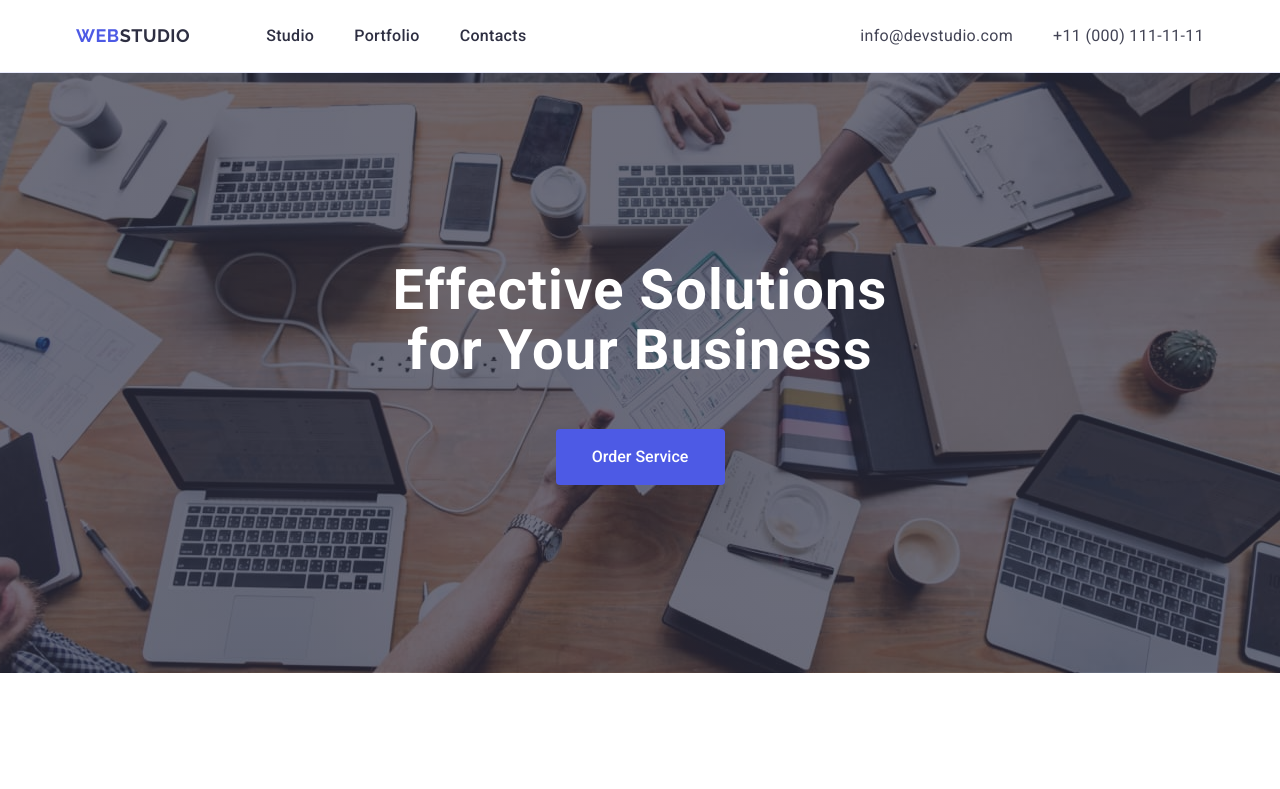
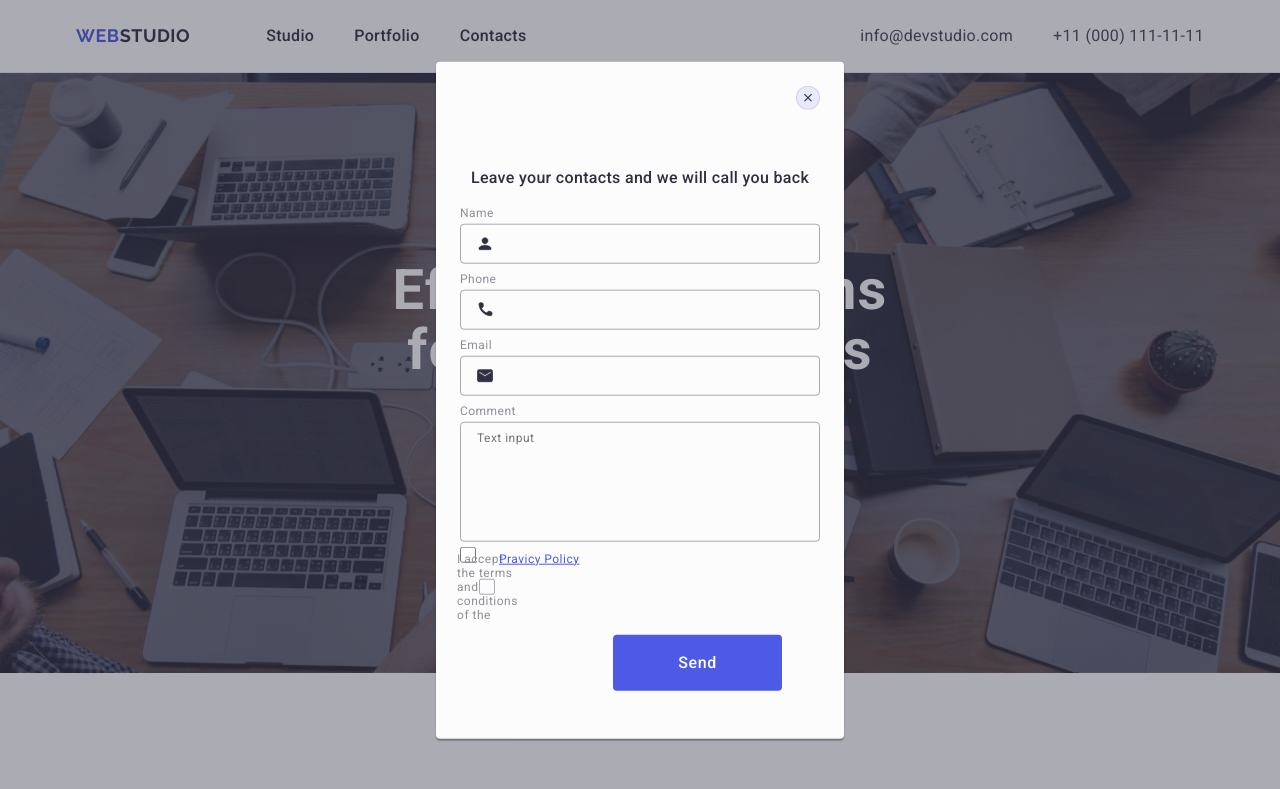
Before and after one commit to ACF136AAV/goit-markup-hw-05, a plain HTML site: page index.html in a window 1280 px wide. Shown: the top 789 px of the page. Drawn offline with nearby package versions, Linux system fonts and the light colour scheme.

Commit message:
Update style.css

```diff
--- a/css/style.css
+++ b/css/style.css
@@ -1,6 +1,6 @@
 *,
 *::before,
-*::after {
+*::after{
     box-sizing: border-box;
 }
 
@@ -10,27 +10,27 @@ h3,
 h4,
 h5,
 h6,
-p {
+p{
     margin: 0;
 }
 
-body {
+body{
     font-family: "Roboto", sans-serif;
     color: #434455;
     background-color: #FFFFFF;
 }
 
-ul {
+ul{
     margin: 0;
     padding: 0;
     list-style-type: none;
 }
 
-img {
+img{
     display: block
 }
 
-.logo-header {
+.logo-header{
     font-family: "Raleway", sans-serif;
     color: #4D5AE5;
     font-weight: 700;
@@ -42,7 +42,7 @@ img {
     display: inline-block;
 }
 
-.logo {
+.logo{
     font-family: "Raleway", sans-serif;
     color: #4D5AE5;
     font-weight: 700;
@@ -55,11 +55,11 @@ img {
     margin-bottom: 16px;
 }
 
-.logo- {
+.logo-{
     color: #2E2F42;
 }
 
-.logo-footer {
+.logo-footer{
     color: #F4F4FD;
 }
 
@@ -67,17 +67,17 @@ a {
     text-decoration: none;
 }
 
-.nav-head {
+.nav-head{
     display: flex;
     align-items: center;
 }
 
-.nav-list {
+.nav-list{
     color: #2E2F42;
     display: flex;
     gap: 40px;
 }
-.nav-links {
+.nav-links{
     font-weight: 500;
     font-size: 16px;
     line-height: 1.5;
@@ -86,17 +86,17 @@ a {
     padding: 24px 0;
     transition: color 250ms cubic-bezier(0.4, 0, 0.2, 1);
 }
-.nav-links:hover {
+.nav-links:hover{
     color: #404bbf;
 }
 
-.nav-links:focus {
+.nav-links:focus{
     color: #404bbf;
 }
 .plug-link{
     position: relative;
 }
-.plug-link::after {
+.plug-link::after{
     content: '';
     position: absolute;
     left: 0;
@@ -105,19 +105,19 @@ a {
     background-color: #404bbf;
     border-radius: 2px;
 }
-.address-head {
+.address-head{
     font-style: normal;
     margin-left: auto;
     transition: color 250ms cubic-bezier(0.4, 0, 0.2, 1);
 }
 
-.address-list {
+.address-list{
     display: flex;
     gap: 40px;
 
 }
 
-.address-info {
+.address-info{
     font-size: 16px;
     line-height: 1.5;
     letter-spacing: 0.02em;
@@ -125,15 +125,15 @@ a {
     transition: color 250ms cubic-bezier(0.4, 0, 0.2, 1);
 }
 
-.address-info:hover {
+.address-info:hover{
     color: #404bbf
 }
 
-.address-info:focus {
+.address-info:focus{
     color: #404bbf
 }
 
-.main-sections {
+.main-sections{
     background-color: #2E2F42;
     padding: 188px 0;
     flex-shrink: 0;
@@ -149,7 +149,7 @@ a {
     margin: 0 auto;
 }
 
-.main-title {
+.main-title{
     font-size: 56px;
     line-height: 1.07;
     text-align: center;
@@ -161,7 +161,7 @@ a {
     margin-right: auto;
 }
 
-.list-description {
+.list-description{
     background-color: #FFFFFF;
     width: calc((100% - 72px) / 4);
     border-radius: 0px 0px 4px 4px;
@@ -170,7 +170,7 @@ a {
                 0px 2px 1px rgba(46, 47, 66, 0.08);
 }
 
-.btn {
+.btn{
     background-color: #4D5AE5;
     font-family: "Roboto", sans-serif;
     font-weight: 500;
@@ -191,15 +191,15 @@ a {
     transition: background-color 250ms cubic-bezier(0.4, 0, 0.2, 1);
 }
 
-.btn:hover {
+.btn:hover{
     background-color: #404BBF;
 }
 
-.btn:focus {
+.btn:focus{
     background-color: #404BBF;
 }
 
-.description {
+.description{
     font-weight: 500;
     font-size: 20px;
     line-height: 1.2;
@@ -209,7 +209,7 @@ a {
     margin-bottom: 8px;
 }
 
-.text-dscr {
+.text-dscr{
     font-size: 16px;
     line-height: 1.5;
     letter-spacing: 0.02em;
@@ -217,12 +217,12 @@ a {
     text-align: center;
 }
 
-.team {
+.team{
     background-color: #F4F4FD;
     padding: 120px 0;
 }
 
-.footer-container {
+.footer-container{
     background-color: #2e2f42;
     padding: 100px 0;
 }
@@ -234,7 +234,7 @@ a {
     max-width: 264px;
 }
 
-.header {
+.header{
     border-bottom: 1px solid #e7e9fc;
     padding: 0 15px 0 15px;
     margin-left: 0;
@@ -245,7 +245,7 @@ a {
                 0px 1px 6px rgba(46, 47, 66, 0.08);
 }
 
-.container-header {
+.container-header{
     display: flex;
     margin: 0 auto;
     width: 1440px;
@@ -256,7 +256,7 @@ a {
     max-height: 72px;
 }
 
-.container {
+.container{
     padding-left: 0;
     padding-right: 0;
     padding: 0 15px;
@@ -264,11 +264,11 @@ a {
     margin: 0 auto;
 }
 
-.expl-content {
+.expl-content{
     display: flex;
 }
 
-.conteiner-expl1 {
+.conteiner-expl1{
     border-radius: 4px;
     border: 1px solid var(--LIGHT-SLATE, #8E8F99);
     background: var(--CLOUD, #F4F4FD);
@@ -279,7 +279,7 @@ a {
     margin-bottom: 8px;
 }
 
-.conteiner-expl2 {
+.conteiner-expl2{
     border-radius: 4px;
     border: 1px solid var(--LIGHT-SLATE, #8E8F99);
     background: var(--CLOUD, #F4F4FD);
@@ -290,7 +290,7 @@ a {
     margin-left: 24px;
 }
 
-.conteiner-expl3 {
+.conteiner-expl3{
     border-radius: 4px;
     border: 1px solid #8E8F99;
     background: #F4F4FD;
@@ -301,7 +301,7 @@ a {
     margin-left: 24px;
 }
 
-.conteiner-expl4 {
+.conteiner-expl4{
     border-radius: 4px;
     border: 1px solid var(--LIGHT-SLATE, #8E8F99);
     background: var(--CLOUD, #F4F4FD);
@@ -312,20 +312,20 @@ a {
     margin-left: 24px;
 }
 
-.explanation {
+.explanation{
     width: calc(100% - 30px);
     padding: 120px 0;
     gap: 24px;
 }
 
-.exp-list {
+.exp-list{
     width: calc((100% - 72px) / 4);
     display: flex;
     flex-direction: column;
     align-items: flex-start;
 }
 
-.icons-expl {
+.icons-expl{
     display: flex;
     align-items: center;
     justify-content: center;
@@ -374,7 +374,7 @@ a {
 }
 
 
-.icons-team-cont {
+.icons-team-cont{
     width: 40px;
     height: 40px;
     border-radius: 90% 90% 90%;
@@ -384,14 +384,14 @@ a {
     margin-left: 23px;
 }
 
-.cont-icons {
+.cont-icons{
     display: flex;
 }
 li:hover p{
     transform: translateY(0%);
 }
 
-.visually-hidden {
+.visually-hidden{
     position: absolute;
     width: 1px;
     height: 1px;
@@ -409,12 +409,12 @@ li:hover p{
     color: #2e2f42;
 }
 
-.description-list {
+.description-list{
     display: flex;
     gap: 24px;
 }
 
-.sub-title {
+.sub-title{
     color: #2E2F42;
     margin-bottom: 72px;
     text-align: center;
@@ -432,11 +432,11 @@ li:hover p{
     gap: 24px;
 }
 
-.employees {
+.employees{
     padding: 32px 0;
 }
 
-.portfolio {
+.portfolio{
     padding-top: 120px;
     padding-bottom: 120px;
 }
@@ -476,12 +476,12 @@ li:hover p{
     transform: translateY(100%);
     transition: transform 250ms cubic-bezier(0.4, 0, 0.2, 1);
 }
-.portfolio-apps {
+.portfolio-apps{
     padding: 32px 16px;
     border: 1px solid #e7e9fc;
     border-top: none;
 }
-.apps-head {
+.apps-head{
     font-weight: 500;
     font-size: 20px;
     line-height: 1.2;
@@ -577,7 +577,7 @@ li:hover p{
 
     color: #FFF;
     text-align: center;
-    font-family: Roboto;
+    font-family: "Roboto", sans-serif;
     font-size: 16px;
     font-style: normal;
     font-weight: 500;
@@ -638,13 +638,13 @@ li:hover p{
     width: 100%;
     height: 100%;
     background-color: rgba(46, 47, 66, 0.40);
-    transition: opacity 300ms ease-in, visibility 300ms ease-in;
+    transition: opacity 250ms cubic-bezier(0.4, 0, 0.2, 1), visibility 250ms cubic-bezier(0.4, 0, 0.2, 1);
 
     opacity: 0;
     visibility: hidden;
     pointer-events: none;
 }
-.backdrop.is-ope{
+.backdrop.is-open{
     opacity: 1;
     visibility: visible;
     pointer-events: initial;
@@ -653,14 +653,23 @@ li:hover p{
     margin-bottom: 8px;
 }
 .modal{
-    position: relative;
+    position: absolute;
+    top: 50%;
+    left: 50%;
+    transform: translate(-50%, -50%) scale(1);
+
     width: 408px;
     min-height: 584px;
     flex-shrink: 0;
 
+    box-shadow:  0px 1px 1px rgba(0, 0, 0, 0.14),
+                 0px 1px 3px rgba(0, 0, 0, 0.12),
+                 0px 2px 1px rgba(0, 0, 0, 0.2);
+    transform: 250ms cubic-bezier(0.4, 0, 0.2, 1);
+
     border-radius: 4px;
     background-color : #FCFCFC;
-    padding: 40px;
+    padding: 72px 24px 24px 24px;
 }
 .modal-btn{
     position: absolute;
@@ -672,13 +681,30 @@ li:hover p{
     align-items: center;
     justify-content: center;
     border-radius: 50%;
-    border-color: #D0D2E3;
     background-color: #E7E9FC;
+    border: 1px solid rgba(0, 0, 0, 0.1);
+    padding: 0;
+    transition: background-color 250ms cubic-bezier(0.4, 0, 0.2, 1), border 250ms cubic-bezier(0.4, 0, 0.2, 1);
     cursor: pointer;
     flex-shrink: 0;
 }
+.modal-btn:hover{
+    background-color: #404bbf;
+    border: none;
+}
+.modal-btn:focus{
+    background-color: #404bbf;
+    border: none;
+}
 .modal-btn-icon{
+    transition: fill 250ms cubic-bezier(0.4, 0, 0.2, 1);
     fill: #2E2F42;
+}
+.modal-btn-icon:hover{
+    fill: #ffffff
+}
+.modal-btn-icon:focus{
+    fill: #ffffff
 }
 .modal-caption{
     width: 100%;
@@ -690,11 +716,12 @@ li:hover p{
     font-size: 16px;
     font-style: normal;
     font-weight: 500;
-    line-height: 24px;
+    line-height: 1.5;
+    letter-spacing: 0.02em;
 }
 .form-label {
     display: block;
-    margin-bottom: 8px;
+    margin-bottom: 4px;
 
     color: #8E8F99;
 
@@ -702,18 +729,21 @@ li:hover p{
     font-size: 12px;
     font-style: normal;
     font-weight: 400;
-    line-height: 14px;
+    line-height: 1.17;
     letter-spacing: 0.48px;
 }
 .form-input{
     width: 100%;
     height: 40px;
 
-    padding-left: 40px;
+    padding-left: 38px;
+
+    transition: border-color 250ms cubic-bezier(0.4, 0, 0.2, 1);
 
     border-radius: 4px;
     border: 1px solid var(--NAVY-BLUE-modal, rgba(46, 47, 66, 0.40));
-    outline: none;
+    outline: transparent;
+    background-color: transparent;
 }
 .form-input:focus{
     border-color: #4D5AE5;
@@ -731,9 +761,14 @@ li:hover p{
 
     fill: #2E2F42;
     stroke: #2E2F42;
+
+    transition: fill 250ms cubic-bezier(0.4, 0, 0.2, 1);
 }
 .form-input:focus + .form-icon{
     fill: #4D5AE5;
+}
+.form-wrapper-comment{
+    margin-bottom: 16px;
 }
 .checkbox{
     width: 100%;
@@ -743,41 +778,50 @@ li:hover p{
     height: 16px;
     flex-shrink: 0;
 }
+.checkbox:checked{
+    background-color: #404bbf;
+    border: none;
+    fill: #F4F4FD;
+}
 .form-agreement {
     display: block;
     margin-bottom: 40px;
-    font-size: 14px;
-    letter-spacing: -0.02em;
-    color: rgba(64, 64, 64, 0.6);
+    font-size: 12px;
+    line-height: 1.17;
+    letter-spacing: 0.04em;
+    color: #8e8f99;;
     user-select: none;
 }
 .modal-send-btn{
-    display: inline-flex;
+    display: block;
+    min-width: 169px;
+    height: 56px;
     padding: 12px 32px;
     border: none;
     border-radius: 4px;
-    background-color: #2196f3;
+    background-color: #4D5AE5;
     color: #fff;
     cursor: pointer;
     margin: 0 153px 24px;
     text-align: center;
-    font-family: Roboto;
+    font-family: "Roboto", sans-serif;
     font-size: 16px;
     font-style: normal;
     font-weight: 500;
-    line-height: 24px;
-    letter-spacing: 0.64px;
-    width: auto;
-    height: auto;
+    line-height: 1.5;
+    letter-spacing: 0.04em;
+    transition: background-color 250ms cubic-bezier(0.4, 0, 0.2, 1);
 }
 .checkbox-text{
-    color: #8E8F99;
-    font-family: Roboto;
-    font-size: 12px;
-    font-style: normal;
-    font-weight: 400;
-    line-height: 14px;
-    letter-spacing: 0.48px;
+    width: 16px;
+    height: 16px;
+    border: 1px solid rgba(46, 47, 66, 0.4);
+    border-radius: 2px;
+    transition: background-color 250ms cubic-bezier(0.4, 0, 0.2, 1), border 250ms cubic-bezier(0.4, 0, 0.2, 1), fill 250ms cubic-bezier(0.4, 0, 0.2, 1);
+    display: inline-flex;
+    align-items: center;
+    justify-content: center;
+    fill: transparent;
 }
 .text-pp{
     color: #4D5AE5;
@@ -792,7 +836,23 @@ li:hover p{
 .form-comment{
     width: 100%;
     height: 120px;
+    font-size: 12px;
+    line-height: 1.17;
+    letter-spacing: 0.04em;
+    color: rgba(46, 47, 66, 0.4);
     flex-shrink: 0;
     border-radius: 4px;
     border: 1px solid rgba(46, 47, 66, 0.40);
+    background-color: transparent;
+    padding: 8px 16px;
+    outline: transparent;
+    resize: none;
+    transition: border-color 250ms cubic-bezier(0.4, 0, 0.2, 1);
 }
+.form-comment:focus{
+    border-color: #4D5AE5;
+}
+.checkbox-wrapper{
+    margin-bottom: 24px;
+
+}
```
